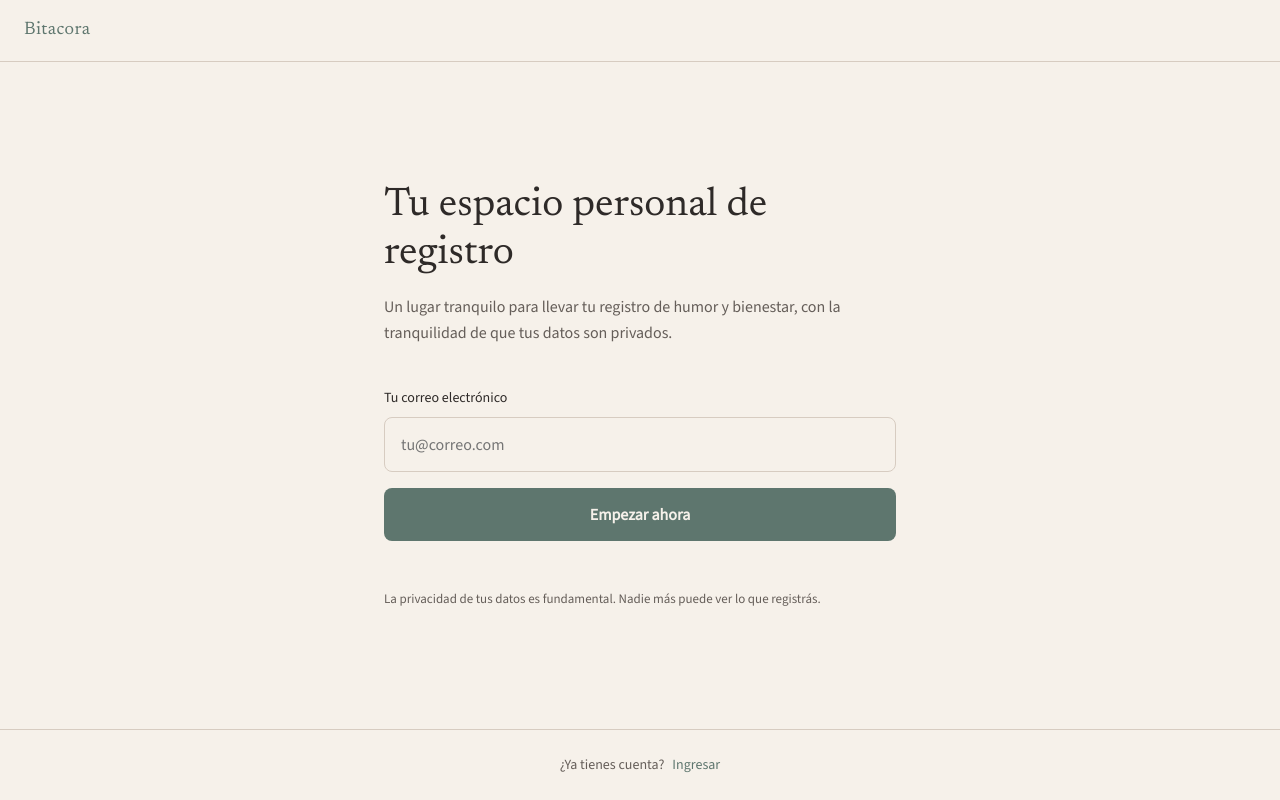
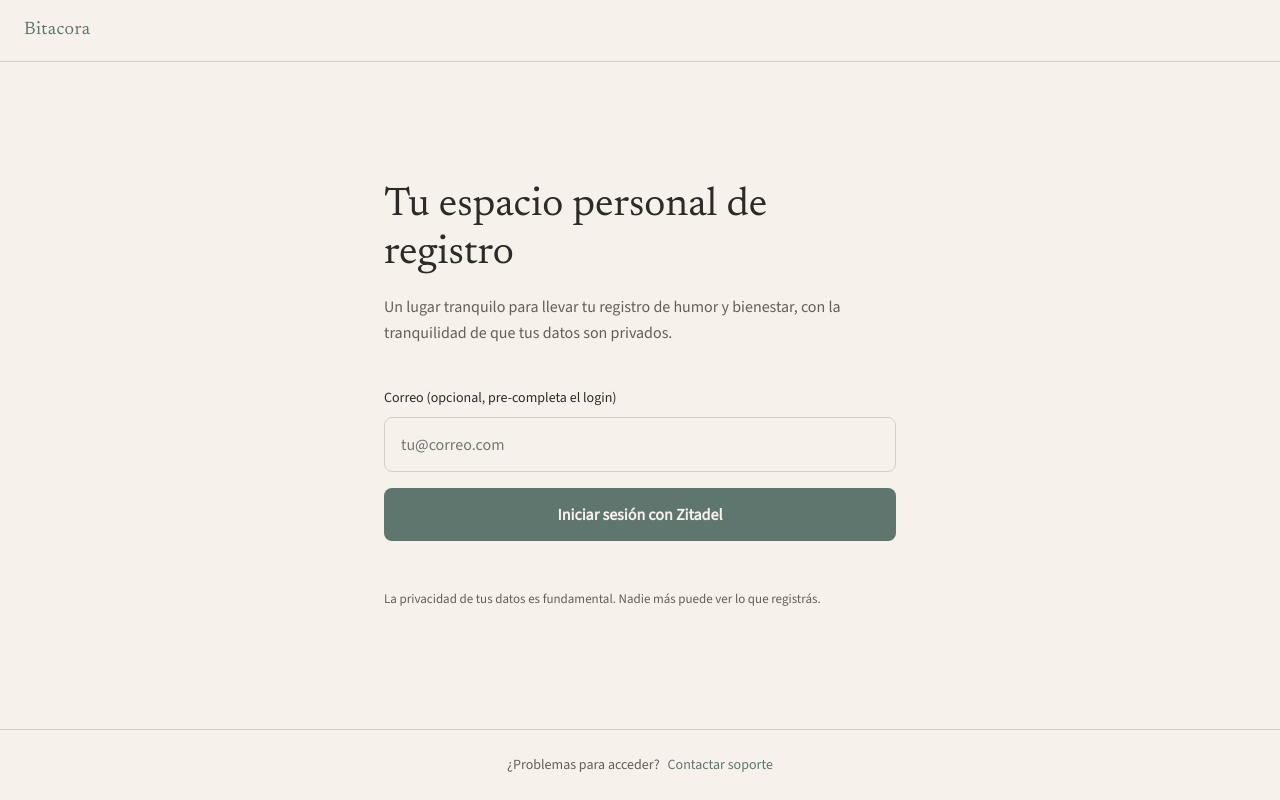
Before and after one commit to fgpaz/bitacora, a Next.js app in the folder frontend/: page / in a window 1280 px wide. Built offline with nearby package versions, Linux system fonts and the light colour scheme; no server answers.

Commit message:
fix: redirect post-login to dashboard and clarify auth copy

```diff
--- a/frontend/app/auth/callback/route.ts
+++ b/frontend/app/auth/callback/route.ts
@@ -54,7 +54,7 @@ export async function GET(request: NextRequest) {
     }
 
     const session = createSessionFromAccessToken(tokenSet.access_token, config, tokenSet.id_token, expectedNonce);
-    const response = NextResponse.redirect(new URL('/onboarding', publicOrigin));
+    const response = NextResponse.redirect(new URL('/dashboard', publicOrigin));
     clearTransientAuthCookies(response);
     setSessionCookie(response, session);
     return response;
--- a/frontend/app/page.tsx
+++ b/frontend/app/page.tsx
@@ -18,7 +18,7 @@ export default function HomePage() {
   async function handleStart() {
     const trimmed = email.trim();
     if (!trimmed) {
-      setError('Ingresá tu correo electrónico.');
+      setError('Ingresá tu correo para pre-completar en Zitadel.');
       return;
     }
     setSubmitting(true);
@@ -39,7 +39,7 @@ export default function HomePage() {
             Revisá tu correo
           </h1>
           <p style={{ fontFamily: 'var(--font-body)', color: 'var(--foreground-muted)' }}>
-            Te estamos llevando al inicio de sesión seguro para <strong>{email}</strong>.
+            Redirigiendo a Zitadel para iniciar sesión...
           </p>
         </div>
       </main>
--- a/frontend/components/patient/onboarding/OnboardingEntryHero.tsx
+++ b/frontend/components/patient/onboarding/OnboardingEntryHero.tsx
@@ -63,7 +63,7 @@ export function OnboardingEntryHero({
             noValidate
           >
             <label className={styles.emailLabel} htmlFor="onboarding-email">
-              Tu correo electrónico
+              Correo (opcional, pre-completa el login)
             </label>
             <input
               id="onboarding-email"
@@ -91,7 +91,7 @@ export function OnboardingEntryHero({
                 className={styles.primaryCta}
                 disabled={submitting}
               >
-                {submitting ? 'Abriendo...' : 'Empezar ahora'}
+                {submitting ? 'Abriendo...' : 'Iniciar sesión con Zitadel'}
               </button>
             </div>
           </form>
@@ -109,8 +109,8 @@ export function OnboardingEntryHero({
       </div>
 
       <footer className={styles.footer}>
-        <p className={styles.footerText}>¿Ya tienes cuenta?</p>
-        <a href="/ingresar" className={styles.footerLink}>Ingresar</a>
+        <p className={styles.footerText}>¿Problemas para acceder?</p>
+        <a href="mailto:soporte@nuestrascuentitas.com" className={styles.footerLink}>Contactar soporte</a>
       </footer>
     </div>
   );
```
